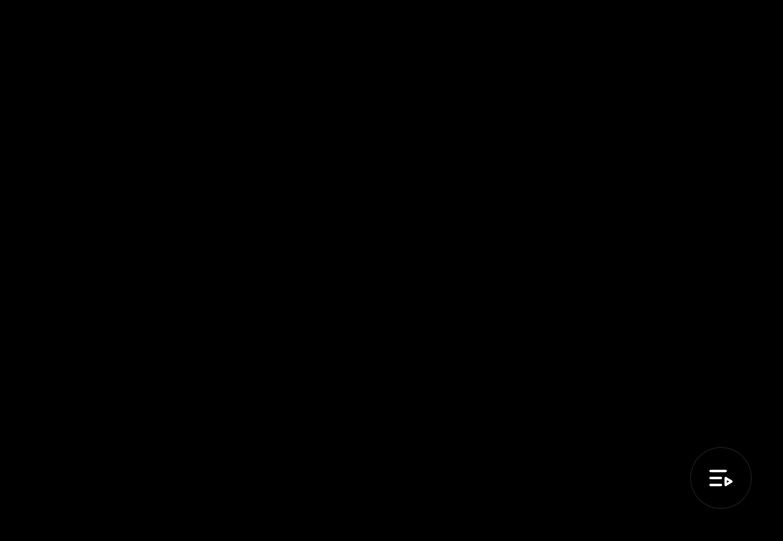
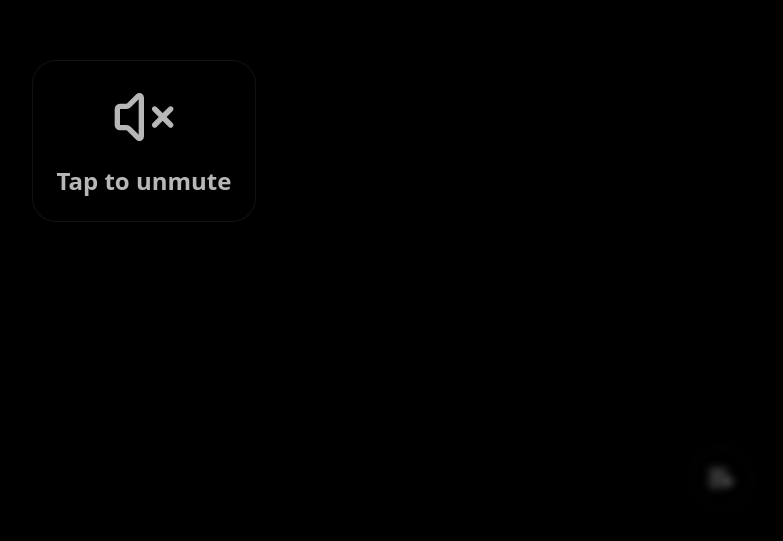
Before and after one commit to dm94/auto-tv, a React (Vite) app: page / in a window 1280 px wide. Shown: the part 259-800 px from the top of the page, without its empty margins (496-1279 px from the left). Built offline with nearby package versions, Linux system fonts and the light colour scheme.

Commit message:
feat: Revisar y Optimizar Web para Móviles
Co-authored-by: traeagent <traeagent@users.noreply.github.com>

```diff
--- a/src/components/Player.tsx
+++ b/src/components/Player.tsx
@@ -74,6 +74,7 @@ export const Player: React.FC = () => {
               showinfo: 0,
               iv_load_policy: 3,
               fs: 0,
+              playsinline: 1,
               start: startSeconds,
             }
           }
--- a/src/locales/en.json
+++ b/src/locales/en.json
@@ -6,7 +6,8 @@
       "nextChannel": "Next Channel (Down Arrow)",
       "tvGuide": "TV Guide (G)",
       "mute": "Mute (M)",
-      "volume": "Volume (Left/Right Arrows or +/-)"
+      "volume": "Volume (Left/Right Arrows or +/-)",
+      "tapToUnmute": "Tap to unmute"
     },
     "guide": {
       "title": "TV Guide",
--- a/src/locales/es.json
+++ b/src/locales/es.json
@@ -6,7 +6,8 @@
       "nextChannel": "Canal Siguiente (Flecha Abajo)",
       "tvGuide": "Guía de TV (G)",
       "mute": "Silenciar (M)",
-      "volume": "Volumen (Flechas Izquierda/Derecha o +/-)"
+      "volume": "Volumen (Flechas Izquierda/Derecha o +/-)",
+      "tapToUnmute": "Toca para activar el sonido"
     },
     "guide": {
       "title": "Guía de TV",
--- a/src/pages/Home.tsx
+++ b/src/pages/Home.tsx
@@ -4,11 +4,11 @@ import { Player } from '../components/Player';
 import { OSD } from '../components/OSD';
 import { Guide } from '../components/Guide';
 import { useStore } from '../store/useStore';
-import { ListVideo } from 'lucide-react';
+import { ListVideo, VolumeX } from 'lucide-react';
 
 export const Home: React.FC = () => {
   const { t } = useTranslation();
-  const { channelUp, channelDown, toggleGuide, isGuideOpen, volumeUp, volumeDown, toggleMute, loadData, isLoading } = useStore();
+  const { channelUp, channelDown, toggleGuide, isGuideOpen, volumeUp, volumeDown, toggleMute, loadData, isLoading, hasInteracted, setHasInteracted, isMuted } = useStore();
 
   useEffect(() => {
     loadData();
@@ -75,6 +75,64 @@ export const Home: React.FC = () => {
     };
   }, [channelDown, channelUp, isGuideOpen, isLoading]);
 
+  const [touchStart, setTouchStart] = React.useState<{x: number, y: number} | null>(null);
+  const [touchEnd, setTouchEnd] = React.useState<{x: number, y: number} | null>(null);
+
+  const minSwipeDistance = 50;
+
+  const onTouchStart = (e: React.TouchEvent) => {
+    setTouchEnd(null);
+    setTouchStart({
+      x: e.targetTouches[0].clientX,
+      y: e.targetTouches[0].clientY
+    });
+  };
+
+  const onTouchMove = (e: React.TouchEvent) => {
+    setTouchEnd({
+      x: e.targetTouches[0].clientX,
+      y: e.targetTouches[0].clientY
+    });
+  };
+
+  const onTouchEndEvent = () => {
+    if (!touchStart || !touchEnd) return;
+
+    const distanceX = touchStart.x - touchEnd.x;
+    const distanceY = touchStart.y - touchEnd.y;
+
+    // Si el movimiento fue más vertical que horizontal
+    if (Math.abs(distanceY) > Math.abs(distanceX)) {
+      if (distanceY > minSwipeDistance) {
+        // Swipe Up -> Siguiente canal (como en TikTok)
+        channelUp();
+      } else if (distanceY < -minSwipeDistance) {
+        // Swipe Down -> Canal anterior
+        channelDown();
+      }
+    } else {
+      // Swipe Horizontal opcional (ej: volumen o menú)
+      if (distanceX > minSwipeDistance) {
+        // Swipe Left
+        toggleGuide();
+      } else if (distanceX < -minSwipeDistance) {
+        // Swipe Right
+        // toggleGuide(); // o algo más
+      }
+    }
+  };
+
+  const handleInteraction = () => {
+    if (!hasInteracted) {
+      setHasInteracted();
+      if (useStore.getState().isMuted) {
+        toggleMute();
+      }
+    } else {
+      useStore.getState().showOSD();
+    }
+  };
+
   if (isLoading) {
     return (
       <div className="flex items-center justify-center w-full h-screen bg-black text-white">
@@ -87,28 +145,40 @@ export const Home: React.FC = () => {
   }
 
   return (
-    <div className="relative w-full h-screen bg-black overflow-hidden select-none">
+    <div
+      className="relative w-full h-screen bg-black overflow-hidden select-none"
+      onClick={handleInteraction}
+    >
       <Player />
       <OSD />
       <Guide />
 
-      {/* Controles Táctiles/Mouse en pantalla (opcional, para móvil o sin teclado) */}
+      {/* Capa de interacción inicial para unmute en móvil */}
+      {!hasInteracted && isMuted && (
+        <div className="absolute inset-0 z-50 flex flex-col items-center justify-center bg-black/40 backdrop-blur-sm pointer-events-none">
+          <div className="bg-black/80 p-6 rounded-3xl border border-white/10 flex flex-col items-center shadow-2xl animate-pulse">
+            <VolumeX className="w-16 h-16 text-white mb-4" />
+            <h2 className="text-white text-xl sm:text-2xl font-bold">{t('home.tapToUnmute', 'Toca para activar el sonido')}</h2>
+          </div>
+        </div>
+      )}
+
+      {/* Controles Táctiles/Mouse en pantalla para hacer Zapping */}
       {!isGuideOpen && (
         <>
-          <button
-            className="absolute top-0 left-0 right-0 h-1/4 opacity-0 hover:opacity-10 transition-opacity bg-gradient-to-b from-white/20 to-transparent z-20 cursor-n-resize"
-            onClick={channelUp}
-            title={t('home.prevChannel')}
-          />
-          <button
-            className="absolute bottom-0 left-0 right-0 h-1/4 opacity-0 hover:opacity-10 transition-opacity bg-gradient-to-t from-white/20 to-transparent z-20 cursor-s-resize"
-            onClick={channelDown}
-            title={t('home.nextChannel')}
+          <div
+            className="absolute inset-0 z-20"
+            onTouchStart={onTouchStart}
+            onTouchMove={onTouchMove}
+            onTouchEnd={onTouchEndEvent}
           />
 
           <button
             className="absolute bottom-6 right-6 sm:bottom-8 sm:right-8 bg-black/60 hover:bg-black/80 backdrop-blur-md p-3 sm:p-4 rounded-full border border-white/10 text-white z-30 transition-all shadow-2xl hover:scale-110 active:scale-95 group pointer-events-auto"
-            onClick={toggleGuide}
+            onClick={(e) => {
+              e.stopPropagation();
+              toggleGuide();
+            }}
             title={t('home.tvGuide')}
           >
             <ListVideo className="w-6 h-6 sm:w-7 sm:h-7 group-hover:text-red-500 transition-colors" />
--- a/src/store/useStore.ts
+++ b/src/store/useStore.ts
@@ -14,6 +14,7 @@ interface AppState {
   osdVisible: boolean;
   volume: number;
   isMuted: boolean;
+  hasInteracted: boolean;
 
   // Acciones
   loadData: () => Promise<void>;
@@ -28,6 +29,7 @@ interface AppState {
   volumeUp: () => void;
   volumeDown: () => void;
   toggleMute: () => void;
+  setHasInteracted: () => void;
 
   // Helpers
   getCurrentProgram: (channelId: string, timestamp: number) => Program | undefined;
@@ -42,7 +44,10 @@ export const useStore = create<AppState>((set, get) => ({
   isGuideOpen: false,
   osdVisible: true, // Mostrar inicialmente
   volume: 1, // 100%
-  isMuted: false,
+  isMuted: true, // Empezar muteado para permitir autoplay en mobile
+  hasInteracted: false,
+
+  setHasInteracted: () => set({ hasInteracted: true }),
 
   loadData: async () => {
     try {
```
